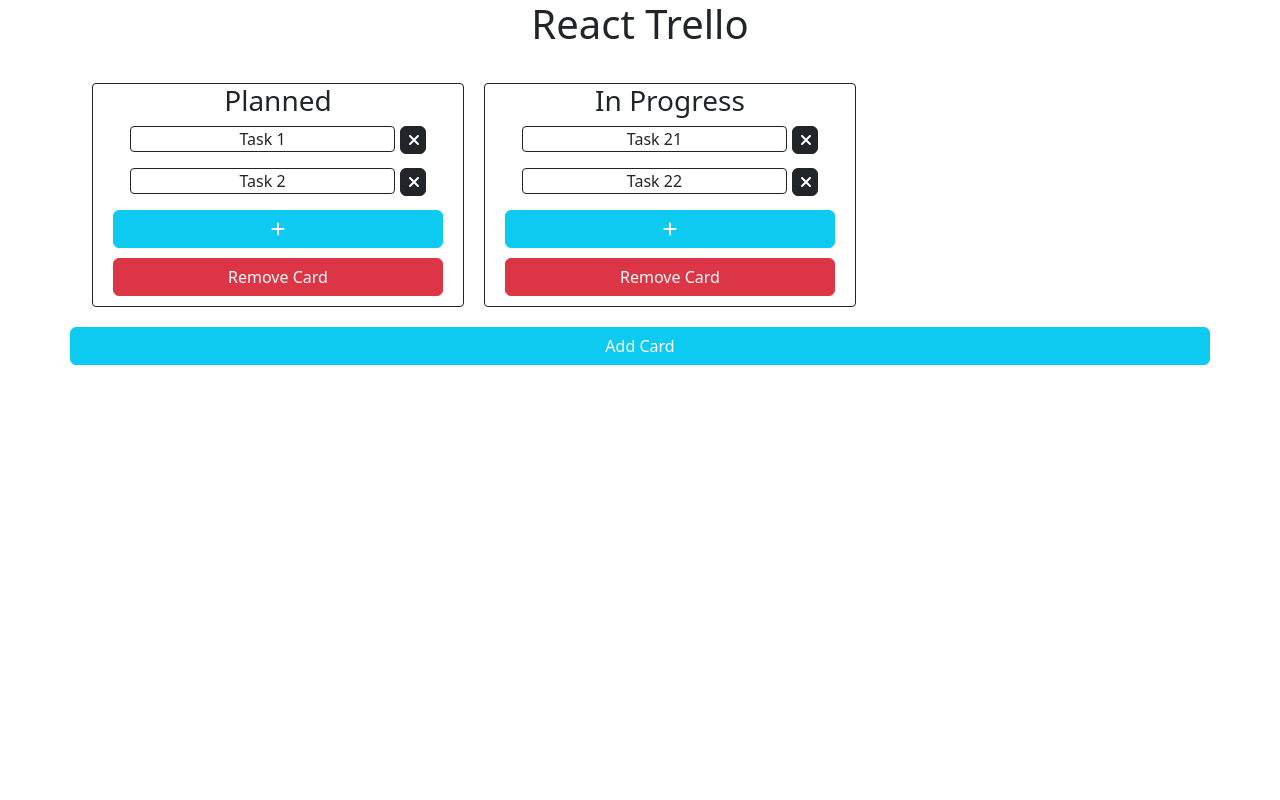
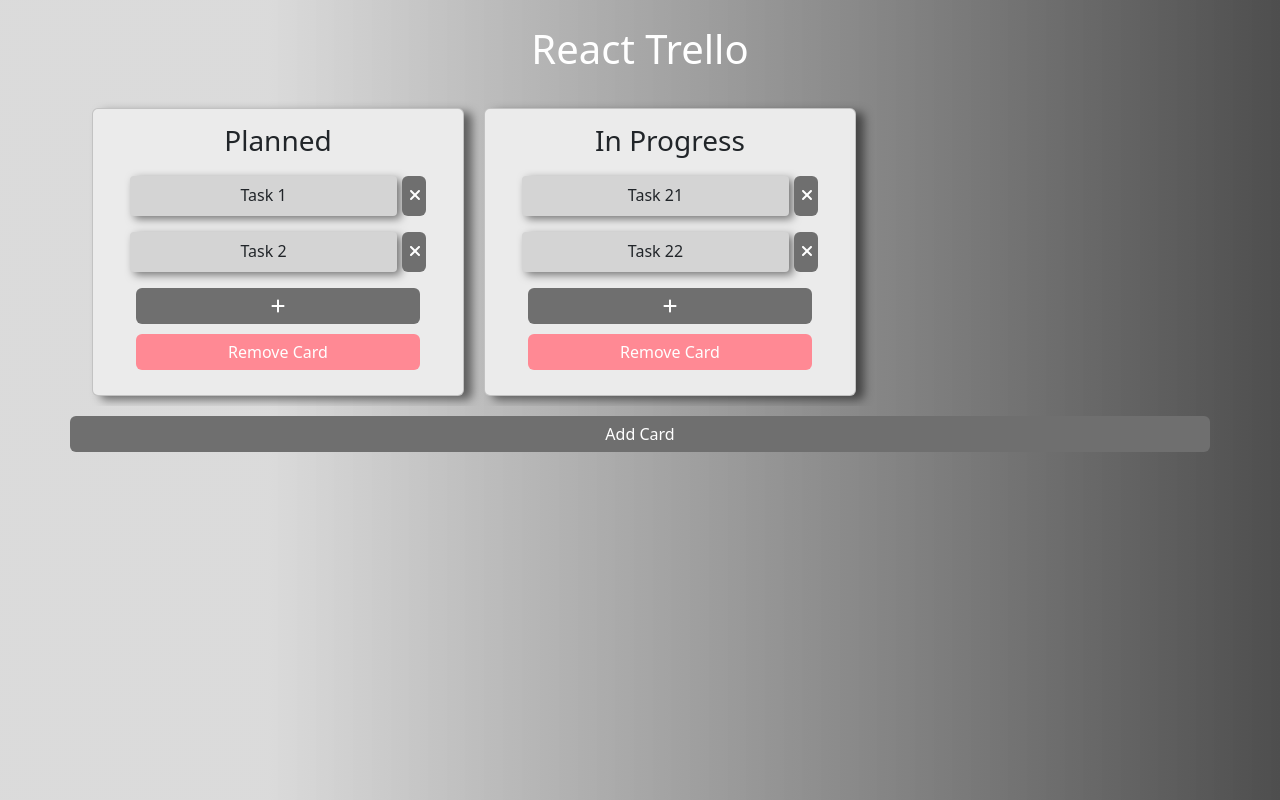
Before and after one commit to Jaysojitra13/react-trello, a React (Create React App) app: page / in a window 1280 px wide. Built offline with nearby package versions, Linux system fonts and the light colour scheme.

Commit message:
update css

```diff
--- a/package.json
+++ b/package.json
@@ -19,6 +19,8 @@
     "web-vitals": "^2.1.4"
   },
   "scripts": {
+    "predeploy": "npm run build",
+    "deploy": "gh-pages -d build",
     "start": "react-scripts start",
     "build": "react-scripts build",
     "test": "react-scripts test",
--- a/src/App.css
+++ b/src/App.css
@@ -2,23 +2,12 @@
   text-align: center;
 }
 
-.title {
-  margin-bottom: 25px;
+body {
+  background: linear-gradient( 90deg, rgb(209 209 209 / 79%) 21%, rgb(78 78 78) 100% );
 }
 
-.App-logo {
-  height: 40vmin;
-  pointer-events: none;
-}
-
-.App-header {
-  background-color: #282c34;
-  min-height: 100vh;
-  display: flex;
-  flex-direction: column;
-  align-items: center;
-  justify-content: center;
-  font-size: calc(10px + 2vmin);
+.title {
+  margin: 25px;
   color: white;
 }
 
@@ -50,10 +39,11 @@
 .tasklist {
   width: 80%;
   margin: auto;
+  padding-top: 10px;
 }
 
 .plusButton {
-  margin: 0px 20px;
+  margin: 0px 43px;
 }
 
 .plusButton > button {
@@ -64,7 +54,17 @@
 .input-edit-add {
   margin-bottom: 10px;
   width: 100%;
-  height: 28px;
+  height: 40px;
+  background: #d4d4d4;
+  border-radius: 5px;
+  border: none;
+  box-shadow: rgb(0 0 0 / 50%) 4px 3px 9px;
+}
+
+.card {
+  box-shadow: rgb(0 0 0 / 50%) 8px 4px 10px;
+  padding: 15px 0px;
+  background-color: #ebebeb !important;
 }
 
 .saveIcon {
@@ -72,11 +72,11 @@
   width: 19px;
   position: relative;
   right: 9px;
-  bottom: 6px;
+  bottom: 1px;
 }
 
 .saveButton {
-  height: 28px;
+  height: 40px;
   width: 24px;
   margin-left: 4px;
   /* width: 36px; */
@@ -108,11 +108,20 @@
 }
 
 .taskTitle {
-  width: 100%
+  width: 100%;
+  background: #d4d4d4;
+  height: 40px;
+  padding-top: 7px;
+  box-shadow: rgb(0 0 0 / 50%) 4px 3px 9px;
+}
+
+.btn-dark {
+  background: #6f6f6f !important;
+  border: none !important;
 }
 
 .deleteTaskButton {
-  height: 28px;
+  height: 40px;
   width: 24px;
   margin-left: 5px;
 }
@@ -120,13 +129,48 @@
 .deleteTaskSvg {
   position: relative;
   right: 5px;
-  bottom: 5px;
+  bottom: 1px;
+}
+
+.btn-info {
+  background: #6f6f6f !important;
+  border: none !important;
+}
+
+.btn-danger {
+  border: none !important;
+  background: #ff8994 !important;
+}
+
+.btn-success {
+  border: none !important;
+  background: #64af8c !important;
 }
 
 .edit-card-title {
-  margin: 10px 0px;
+  margin: 10px 20px;
+  display: inline-flex;
+  /* width: 100%;
+  height: 40px;
+  background: #d4d4d4;
+  border-radius: 5px;
+  border: none;
+  box-shadow: rgb(0 0 0 / 50%) 4px 3px 9px; */
 }
+
+/* .input-edit-add {
+  margin-bottom: 10px;
+  width: 100%;
+  height: 40px;
+  background: #d4d4d4;
+  border-radius: 5px;
+  border: none;
+  box-shadow: rgb(0 0 0 / 50%) 4px 3px 9px;
+} */
 
 .edit-card-title > input {
   border: none;
+  background: #d4d4d4;
+  border-radius: 5px;
+  width: 100%;
 }
--- a/src/components/Card.js
+++ b/src/components/Card.js
@@ -31,7 +31,7 @@
   }
 
   return (
-    <div className="col-md-4 border-solid border-radius ml-10">
+    <div className="col-md-4 border-solid border-radius ml-10 card">
       {
         isCardEdit ?
         <div className='edit-card-title'>
@@ -97,7 +97,7 @@
                                   {...provided.dragHandleProps}
                                 >
                                   <p
-                                    className="taskTitle border-solid border-radius overflow-wrap-break"
+                                    className="taskTitle border-radius overflow-wrap-break"
                                     key={t.id}
                                     onClick={() => editTask(cardId, t.id)}
                                   >
```
